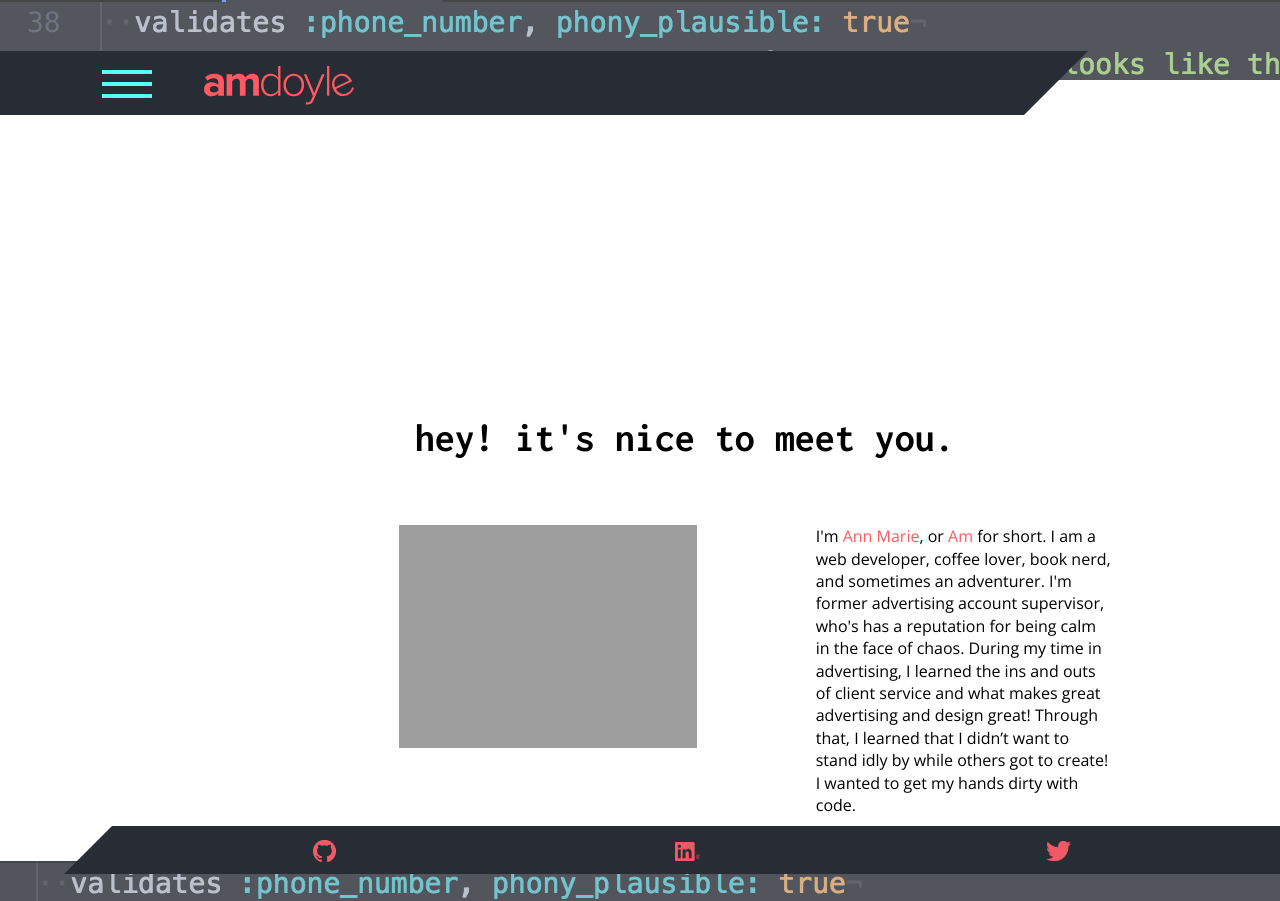
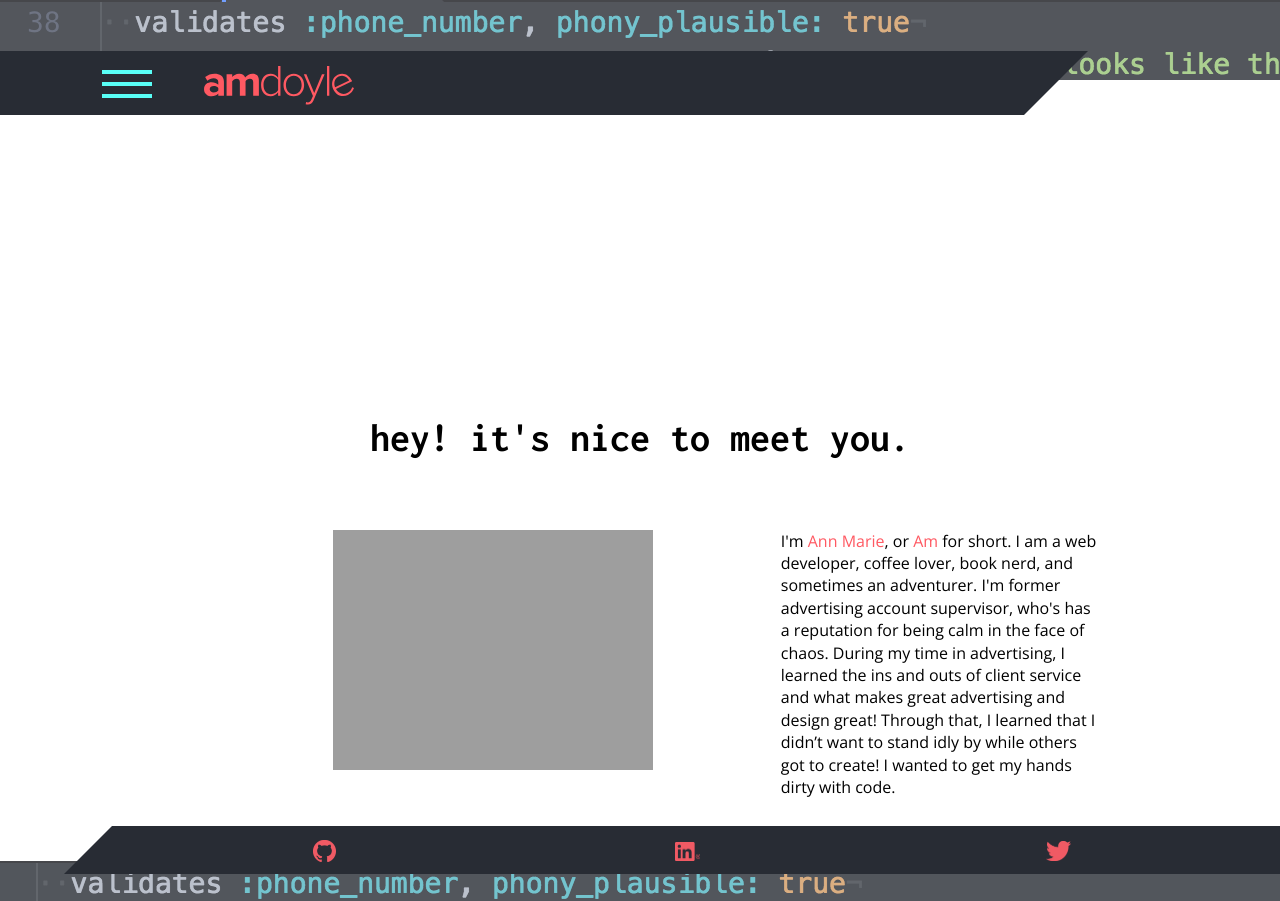
Before and after one commit to amdoyle/amdoyle, a Jekyll site: the page built from index.html, in a window 1280 px wide. Built offline with Jekyll 4.4.1, drawn with Linux system fonts in a browser that asks for light colours; nearby versions of some CDN libraries.

Commit message:
Update styles for felxbox

```diff
--- a/_sass/_layout.scss
+++ b/_sass/_layout.scss
@@ -157,8 +157,8 @@
   padding: 2% 0 10% 0;
   // top: 30%;
   margin-top: 20%;
-  margin-left: 7%;
-  margin-right: 7%;
+  // margin-left: 7%;
+  // margin-right: 7%;
   // position: relative;
   // order: 2;
 }
```
